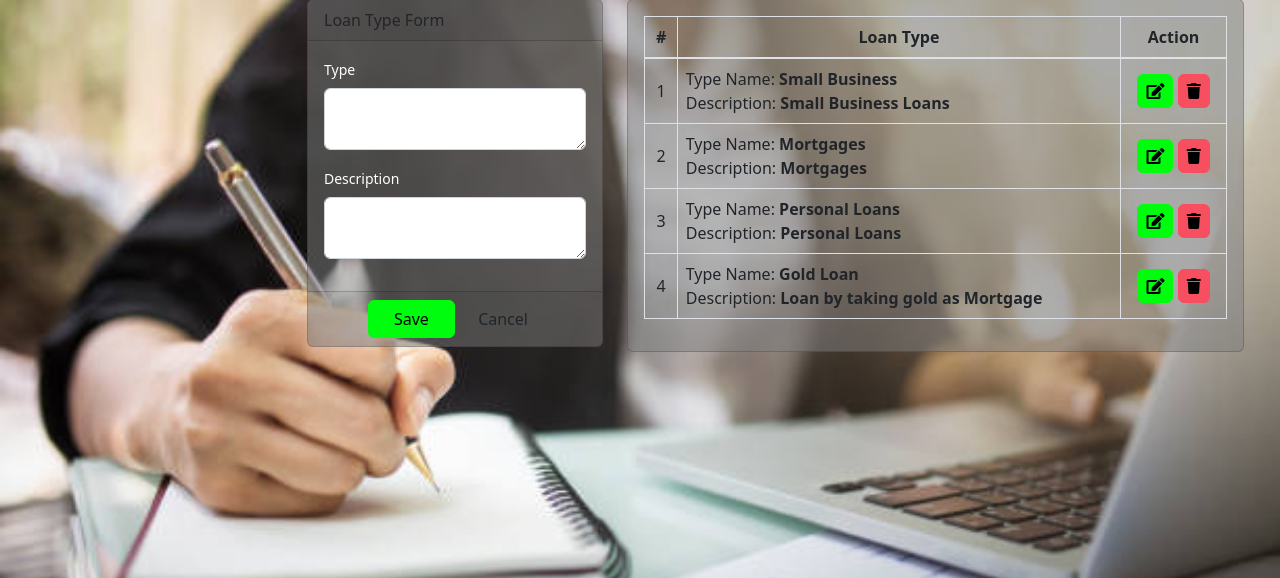
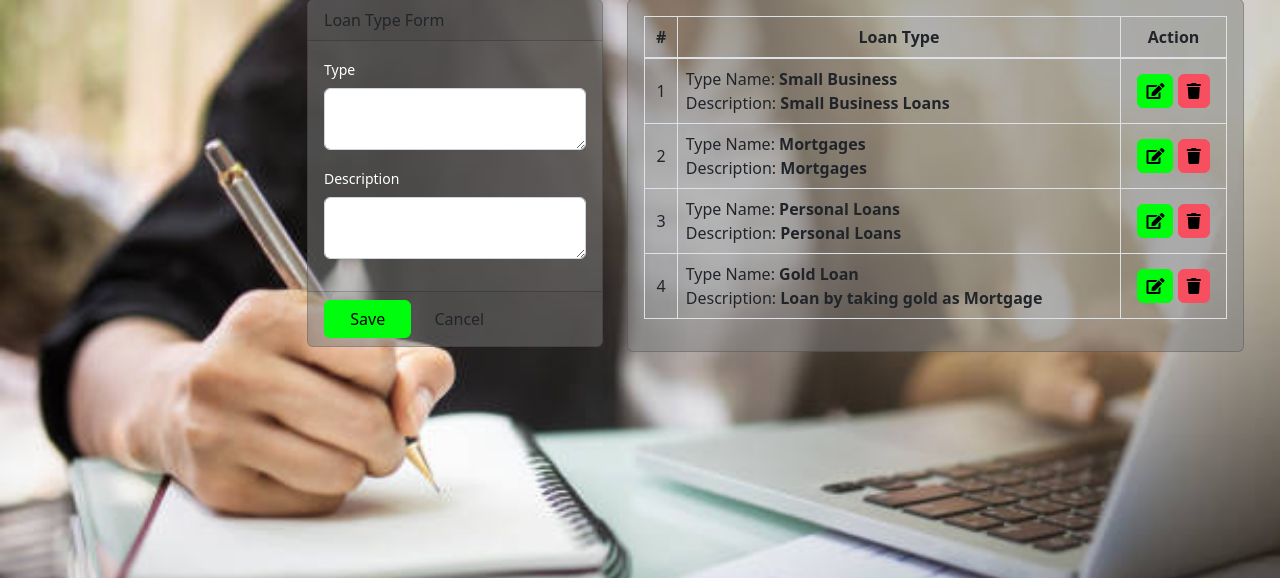
Before and after one commit to alvin-kiveu/SACCO-MANAGEMENT-SYSTERM, a PHP site: page /index.php?page=loan_type in a window 1280 px wide. Shown: the part 118-696 px from the top of the page. Run offline with PHP 8.4, Linux system fonts and the light colour scheme; the visitor is signed in with stand-in values (Sample User, id 1); data comes from the database, SQL or seed files in the repository; some libraries are stand-ins or nearby versions.

Commit message:
additions

```diff
--- a/apps/loan_type.php
+++ b/apps/loan_type.php
@@ -29,7 +29,7 @@
             <div class="card-footer">
               <div class="row">
                 <div class="col-md-12">
-                  <button class="btn btn-primary col-sm-4 offset-md-2"> Save</button>
+                  <button class="btn btn-primary col-sm-4"> Save</button>
                   <button class="btn btn-default col-sm-4" type="button" onclick="_reset()"> Cancel</button>
                 </div>
               </div>
```
